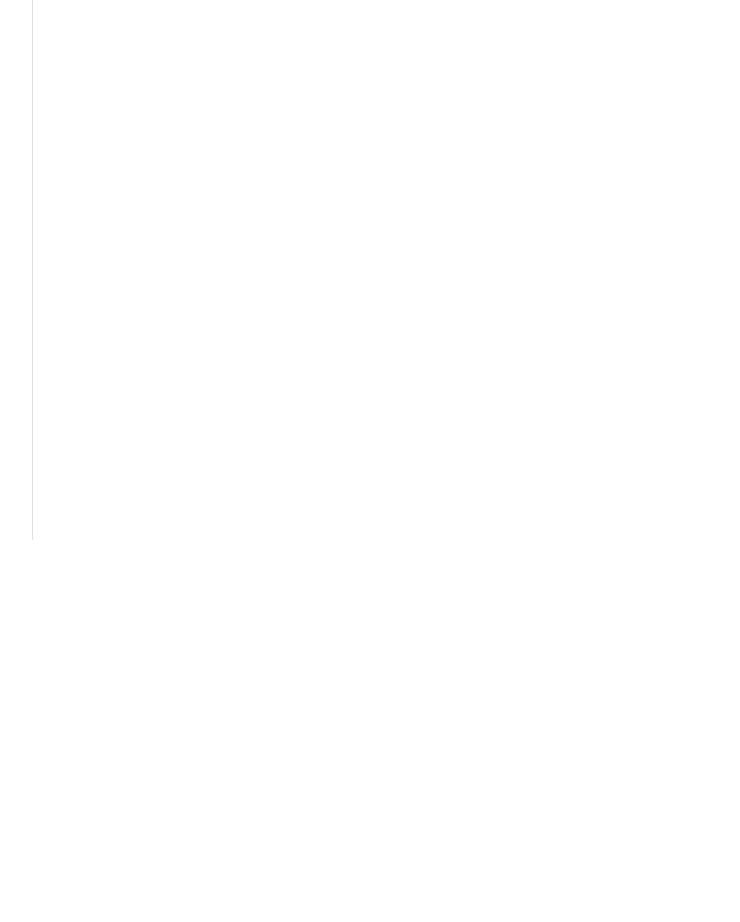
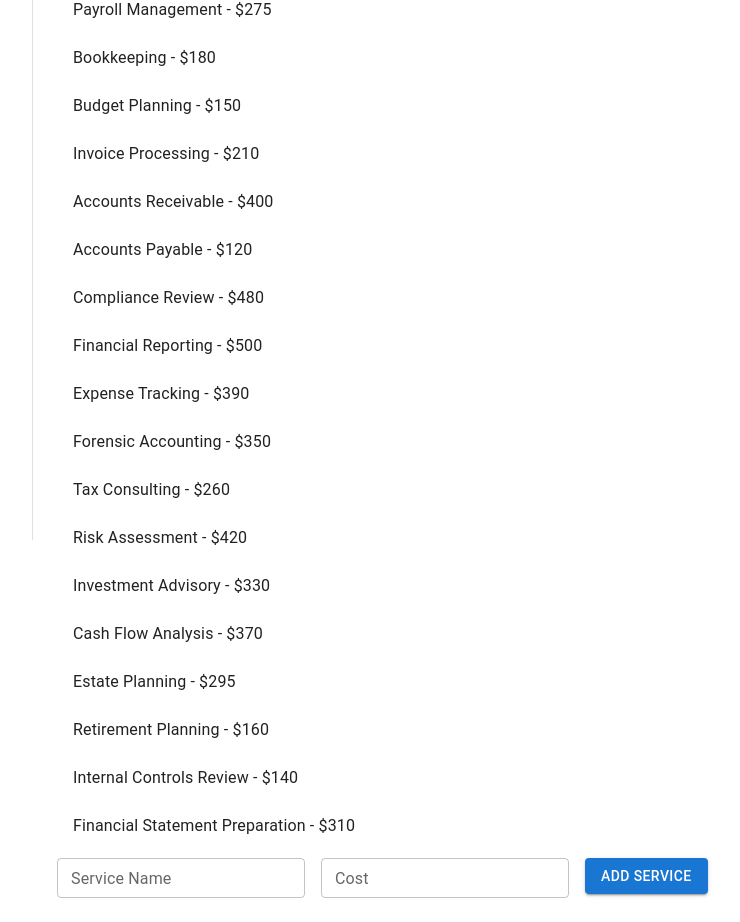
Before and after one commit to john-pickett/whitewater, a React (Create React App) app: page /services in a window 1280 px wide. Shown: the part 260-1182 px from the top of the page, without its empty margins (207-947 px from the left). Before the commit the page ends 800 px from the top, so only its background shows below. Built offline with nearby package versions, Linux system fonts and the light colour scheme.

Commit message:
Add zustand stores and client/service pages with forms

```diff
--- a/src/pages/Clients.tsx
+++ b/src/pages/Clients.tsx
@@ -1,5 +1,50 @@
-import Typography from '@mui/material/Typography';
+import { useState } from 'react';
+import {
+  Typography,
+  List,
+  ListItem,
+  ListItemText,
+  TextField,
+  Button,
+} from '@mui/material';
+import { useClientStore } from '../stores/clientStore';
 
 export default function Clients() {
-  return <Typography variant="h4">Clients Page</Typography>;
+  const clients = useClientStore((state) => state.clients);
+  const addClient = useClientStore((state) => state.addClient);
+  const [name, setName] = useState('');
+
+  const handleSubmit = (e: React.FormEvent) => {
+    e.preventDefault();
+    if (name.trim()) {
+      addClient(name.trim());
+      setName('');
+    }
+  };
+
+  return (
+    <div>
+      <Typography variant="h4" gutterBottom>
+        Clients
+      </Typography>
+      <List>
+        {clients.map((client) => (
+          <ListItem key={client.id}>
+            <ListItemText primary={client.name} />
+          </ListItem>
+        ))}
+      </List>
+      <form onSubmit={handleSubmit}>
+        <TextField
+          label="Client Name"
+          value={name}
+          onChange={(e) => setName(e.target.value)}
+          size="small"
+        />
+        <Button type="submit" variant="contained" sx={{ ml: 2 }}>
+          Add Client
+        </Button>
+      </form>
+    </div>
+  );
 }
--- a/src/pages/Services.tsx
+++ b/src/pages/Services.tsx
@@ -1,5 +1,60 @@
-import Typography from '@mui/material/Typography';
+import { useState } from 'react';
+import {
+  Typography,
+  List,
+  ListItem,
+  ListItemText,
+  TextField,
+  Button,
+} from '@mui/material';
+import { useServiceStore } from '../stores/serviceStore';
 
 export default function Services() {
-  return <Typography variant="h4">Services Page</Typography>;
+  const services = useServiceStore((state) => state.services);
+  const addService = useServiceStore((state) => state.addService);
+  const [name, setName] = useState('');
+  const [cost, setCost] = useState('');
+
+  const handleSubmit = (e: React.FormEvent) => {
+    e.preventDefault();
+    if (name.trim() && cost) {
+      addService(name.trim(), Number(cost));
+      setName('');
+      setCost('');
+    }
+  };
+
+  return (
+    <div>
+      <Typography variant="h4" gutterBottom>
+        Services
+      </Typography>
+      <List>
+        {services.map((service) => (
+          <ListItem key={service.id}>
+            <ListItemText primary={`${service.name} - $${service.cost}`} />
+          </ListItem>
+        ))}
+      </List>
+      <form onSubmit={handleSubmit}>
+        <TextField
+          label="Service Name"
+          value={name}
+          onChange={(e) => setName(e.target.value)}
+          size="small"
+        />
+        <TextField
+          label="Cost"
+          value={cost}
+          onChange={(e) => setCost(e.target.value)}
+          type="number"
+          size="small"
+          sx={{ ml: 2 }}
+        />
+        <Button type="submit" variant="contained" sx={{ ml: 2 }}>
+          Add Service
+        </Button>
+      </form>
+    </div>
+  );
 }
--- /dev/null
+++ b/src/stores/clientStore.ts
@@ -0,0 +1,20 @@
+import { create } from 'zustand';
+import clientsData from '../data/clients.json';
+
+export interface Client {
+  id: number;
+  name: string;
+}
+
+interface ClientStore {
+  clients: Client[];
+  addClient: (name: string) => void;
+}
+
+export const useClientStore = create<ClientStore>((set) => ({
+  clients: clientsData as Client[],
+  addClient: (name: string) =>
+    set((state) => ({
+      clients: [...state.clients, { id: state.clients.length + 1, name }],
+    })),
+}));
--- /dev/null
+++ b/src/stores/serviceStore.ts
@@ -0,0 +1,24 @@
+import { create } from 'zustand';
+import servicesData from '../data/services.json';
+
+export interface Service {
+  id: number;
+  name: string;
+  cost: number;
+}
+
+interface ServiceStore {
+  services: Service[];
+  addService: (name: string, cost: number) => void;
+}
+
+export const useServiceStore = create<ServiceStore>((set) => ({
+  services: servicesData as Service[],
+  addService: (name: string, cost: number) =>
+    set((state) => ({
+      services: [
+        ...state.services,
+        { id: state.services.length + 1, name, cost },
+      ],
+    })),
+}));
```
